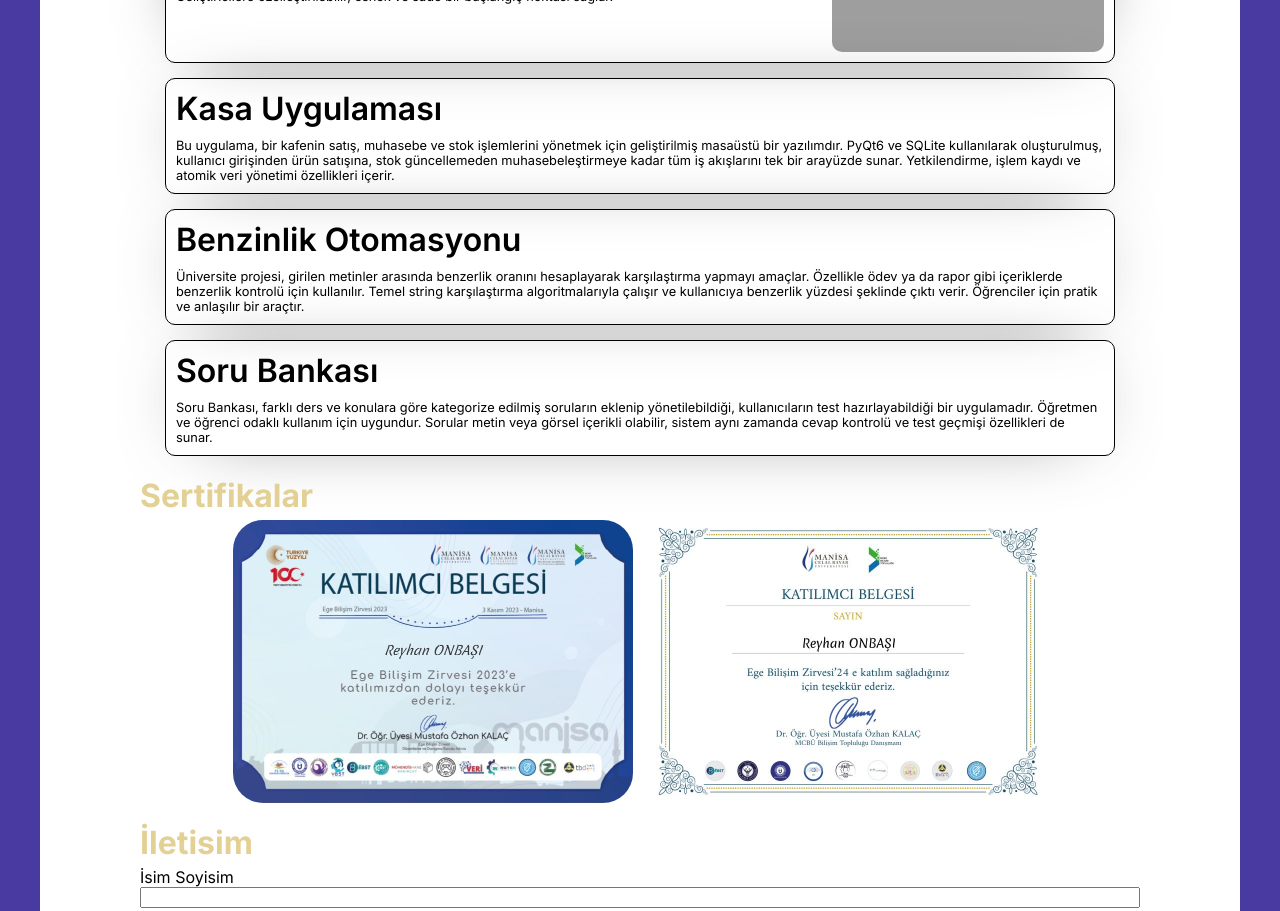
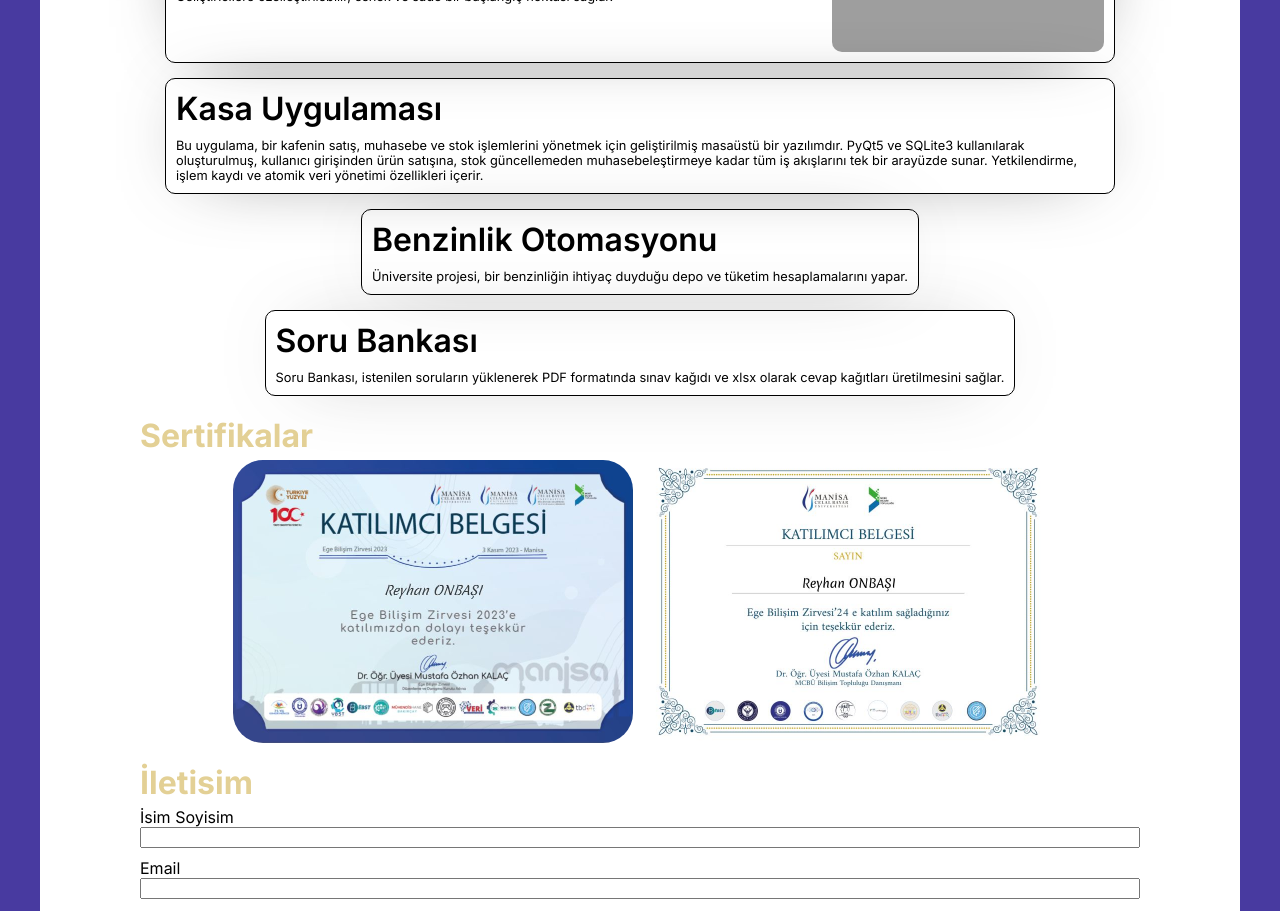
Before and after one commit to ReyhanOnbasi/portfolyo, a React (Vite) app: page / in a window 1280 px wide. Shown: the part 1180-2091 px from the top of the page. Built offline with nearby package versions, Linux system fonts and the light colour scheme; grey boxes are pictures that could not be loaded.

Commit message:
Update Intro.jsx
chatgpt'le yazılan kısımlar duzelt

```diff
--- a/src/Intro.jsx
+++ b/src/Intro.jsx
@@ -158,8 +158,8 @@ class Intro extends React.Component {
                 href="https://github.com/ReyhanOnbasi/kasa_app"
               >
                 Bu uygulama, bir kafenin satış, muhasebe ve stok işlemlerini
-                yönetmek için geliştirilmiş masaüstü bir yazılımdır. PyQt6 ve
-                SQLite kullanılarak oluşturulmuş, kullanıcı girişinden ürün
+                yönetmek için geliştirilmiş masaüstü bir yazılımdır. PyQt5 ve
+                SQLite3 kullanılarak oluşturulmuş, kullanıcı girişinden ürün
                 satışına, stok güncellemeden muhasebeleştirmeye kadar tüm iş
                 akışlarını tek bir arayüzde sunar. Yetkilendirme, işlem kaydı ve
                 atomik veri yönetimi özellikleri içerir.
@@ -169,24 +169,16 @@ class Intro extends React.Component {
                 title="Benzinlik Otomasyonu"
                 href="https://github.com/ReyhanOnbasi/benzinlik"
               >
-                Üniversite projesi, girilen metinler arasında benzerlik oranını
-                hesaplayarak karşılaştırma yapmayı amaçlar. Özellikle ödev ya da
-                rapor gibi içeriklerde benzerlik kontrolü için kullanılır. Temel
-                string karşılaştırma algoritmalarıyla çalışır ve kullanıcıya
-                benzerlik yüzdesi şeklinde çıktı verir. Öğrenciler için pratik
-                ve anlaşılır bir araçtır.
+                Üniversite projesi, bir benzinliğin ihtiyaç duyduğu depo ve
+                tüketim hesaplamalarını yapar.
               </PortfolioItem>
               <PortfolioItem
                 darkmode={this.state.darkmode}
                 title="Soru Bankası"
                 href="https://github.com/ReyhanOnbasi/sorubank"
               >
-                Soru Bankası, farklı ders ve konulara göre kategorize edilmiş
-                soruların eklenip yönetilebildiği, kullanıcıların test
-                hazırlayabildiği bir uygulamadır. Öğretmen ve öğrenci odaklı
-                kullanım için uygundur. Sorular metin veya görsel içerikli
-                olabilir, sistem aynı zamanda cevap kontrolü ve test geçmişi
-                özellikleri de sunar.
+                Soru Bankası, istenilen soruların yüklenerek PDF formatında
+                sınav kağıdı ve xlsx olarak cevap kağıtları üretilmesini sağlar.
               </PortfolioItem>
             </div>
             <h1 id="portfolio">Sertifikalar</h1>
```
